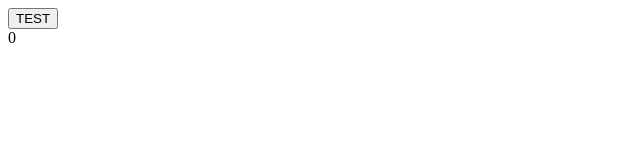
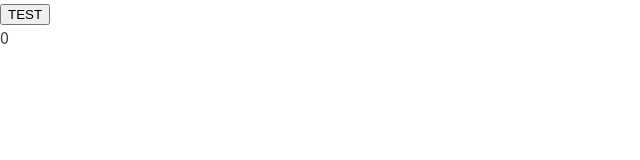
Before and after one commit to netalkGB/sugar, a Nuxt app: page / in a window 1280 px wide. Shown: the top 160 px of the page, without its empty margins (0-640 px from the left). Built offline with nearby package versions, Linux system fonts and the light colour scheme.

Commit message:
App.vueの内容を反映

```diff
--- /dev/null
+++ b/src/renderer/layouts/default.vue
@@ -0,0 +1,46 @@
+<template>
+  <Nuxt />
+</template>
+
+<script>
+export default {
+  name: 'default',
+  components: {}
+}
+</script>
+
+<style>
+html {
+  font-family: '游ゴシック Medium', 'Yu Gothic Medium', '游ゴシック体', YuGothic,
+    メイリオ, 'Noto Sans CJK JP', 'TakaoEXゴシック', 'TakaoExGothic', sans-serif;
+}
+html,
+body {
+  margin: 0;
+  padding: 0;
+  color: #3e3e3e;
+  user-select: none;
+  cursor: default;
+}
+*::-webkit-scrollbar {
+  width: 8px;
+  height: 8px;
+}
+*::webkit-scrollbar-track {
+  background: #efefef;
+}
+*::-webkit-scrollbar-thumb {
+  background: #cccccc;
+}
+*::-webkit-scrollbar-thumb:hover {
+  background: #aaaaaa;
+}
+a {
+  text-decoration: none;
+  color: #5555cc;
+}
+p {
+  margin: 0;
+  padding: 0;
+}
+</style>
```
